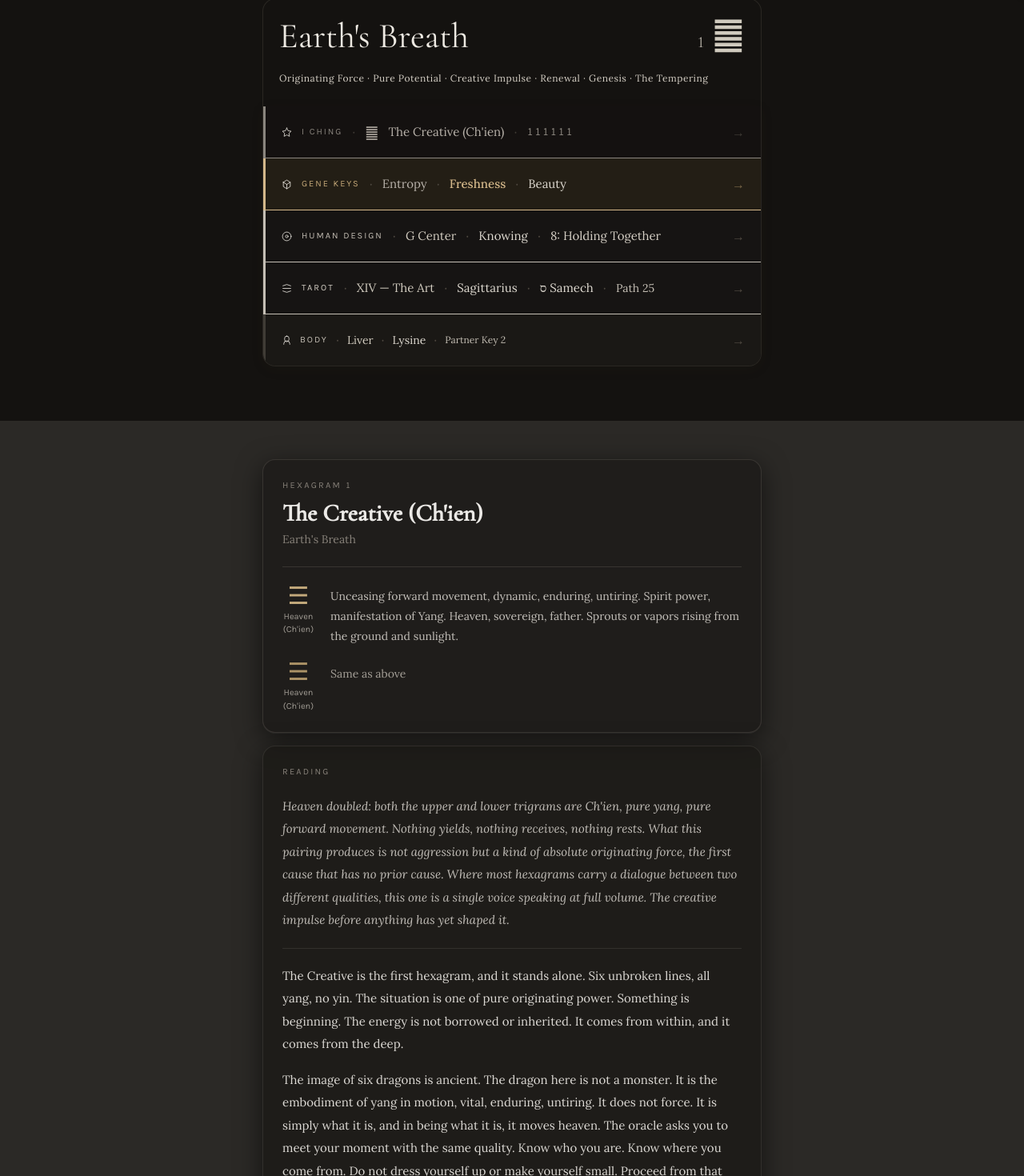
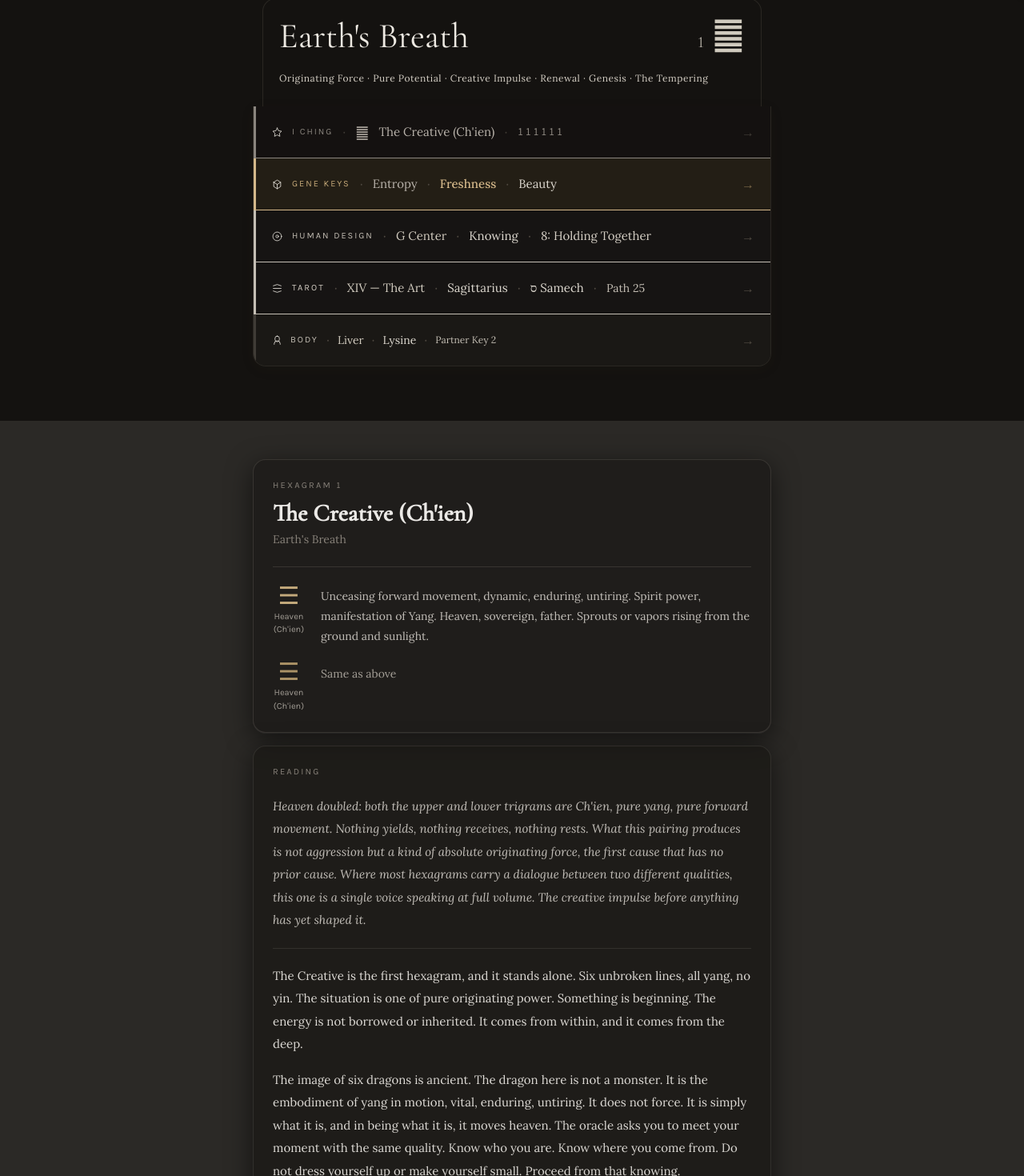
Before and after one commit to adroart/Adrian-Website, a React (Vite) app: page /universal-language/1 in a window 1280 px wide. Shown: the part 855-2325 px from the top of the page at 80% size. Built offline with nearby package versions, Linux system fonts and the light colour scheme.

Commit message:
Halve outer horizontal padding on UL oracle card sections
Reduce px-2 sm:px-6 to px-1 sm:px-3 on all section wrappers so the
rounded content cards sit closer to the viewport edges on mobile.

```diff
--- a/components/UniversalLanguageCard.tsx
+++ b/components/UniversalLanguageCard.tsx
@@ -591,7 +591,7 @@ const UniversalLanguageCard: React.FC = () => {
             </div>
           </div>
 
-          <div className="max-w-2xl mx-auto px-2 sm:px-6 pt-0 pb-14">
+          <div className="max-w-2xl mx-auto px-1 sm:px-3 pt-0 pb-14">
 
             {/* Reference strip — section-grouped metadata, each row links to its section */}
             {synthesis?.reference && (
@@ -703,7 +703,7 @@ const UniversalLanguageCard: React.FC = () => {
         {/* dark-preserve: intentionally-dark section stays dark in dark mode
             (without it, bg-stone-900 would remap to a light tone). */}
         <section id="iching" className={`${SCREEN_BG.iching} scroll-mt-16 dark-preserve`}>
-          <div className="max-w-2xl mx-auto px-2 sm:px-6 pt-12 pb-14 space-y-4">
+          <div className="max-w-2xl mx-auto px-1 sm:px-3 pt-12 pb-14 space-y-4">
 
             {/* Island 1 — Header + Trigrams */}
             <div className={`rounded-2xl border border-stone-700/50 px-6 py-6 ${CARD_SHADOW}`} style={{ background: 'rgba(28, 25, 23, 0.7)' }}>
@@ -872,7 +872,7 @@ const UniversalLanguageCard: React.FC = () => {
 
         {/* ════════════ GENE KEYS + CONNECTIONS ════════════════════════ */}
         <section id="genekeys" className={`${SCREEN_BG.genekeys} scroll-mt-16`}>
-          <div className="max-w-2xl mx-auto px-2 sm:px-6 pt-12 pb-14 space-y-4">
+          <div className="max-w-2xl mx-auto px-1 sm:px-3 pt-12 pb-14 space-y-4">
 
             {/* Island 1 — Header */}
             <div className={`rounded-2xl border border-wood-200 bg-white px-6 py-6 ${CARD_SHADOW_LIGHT}`}>
@@ -941,7 +941,7 @@ const UniversalLanguageCard: React.FC = () => {
         {/* ════════════ HUMAN DESIGN ════════════════════════════════════ */}
         {/* dark-preserve: intentionally-dark section stays dark in dark mode. */}
         <section id="humandesign" className={`${SCREEN_BG.humandesign} scroll-mt-16 dark-preserve`}>
-          <div className="max-w-2xl mx-auto px-2 sm:px-6 pt-12 pb-14 space-y-4">
+          <div className="max-w-2xl mx-auto px-1 sm:px-3 pt-12 pb-14 space-y-4">
 
             {/* Header */}
             <div className={`rounded-2xl border border-stone-700/50 px-6 py-6 ${CARD_SHADOW}`} style={{ background: 'rgba(28, 25, 23, 0.7)' }}>
@@ -1001,7 +1001,7 @@ const UniversalLanguageCard: React.FC = () => {
 
         {/* ════════════ CONNECTIONS ═════════════════════════════════════ */}
         <section id="connections" className={`${SCREEN_BG.connections} scroll-mt-16`}>
-          <div className="max-w-2xl mx-auto px-2 sm:px-6 pt-12 pb-14 space-y-4">
+          <div className="max-w-2xl mx-auto px-1 sm:px-3 pt-12 pb-14 space-y-4">
 
             {expanded ? (
               <>
```
